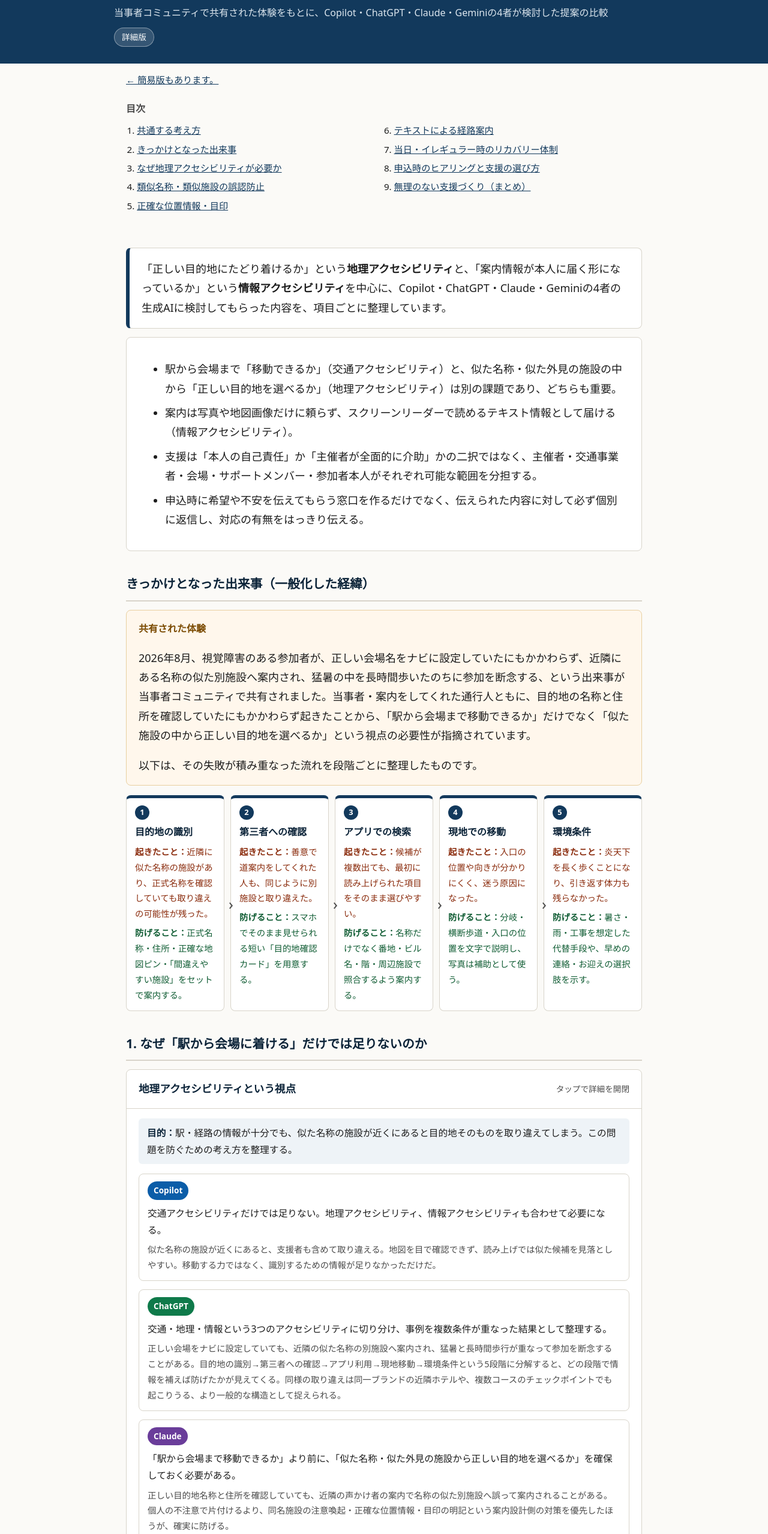
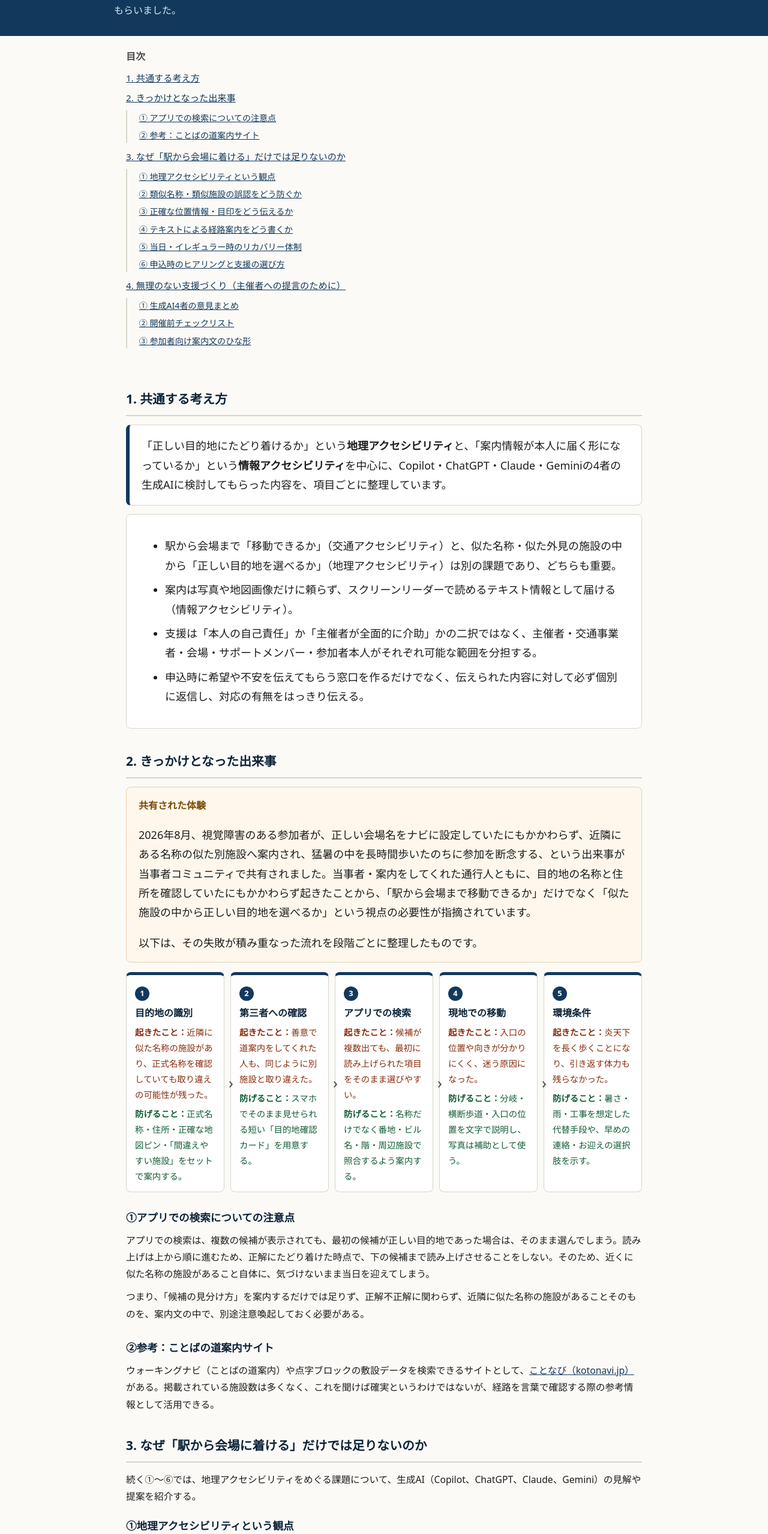
Before and after one commit to calico-blanket/Transportation-Accessibility, a plain HTML site: page detail/index.html in a window 1280 px wide. Shown: the part 102-2660 px from the top of the page at 60% size. Drawn offline with Linux system fonts and the light colour scheme.

Commit message:
Enhance accessibility and structure in index.html
Updated the structure and accessibility information in the HTML document, including navigation and section titles. Improved the clarity of content regarding geographic accessibility for visually impaired participants.

見た目・内容面での主な変更点は次のとおり。

表紙

「詳細版」バッジと「← 簡易版もあります。」のリンクを削除（簡易版は使わないため）
表紙の説明文を「Copilot・ChatGPT・Claude・Geminiの4者が検討した提案の比較」→「4つの生成AI（Copilot・ChatGPT・Claude・Gemini）に対応案を検討してもらいました。」に変更

全体の章立て・目次

全セクションに「1.」「2.」「3.」「4.」の通し番号を付与（以前は番号なし、または「1.〜7.」がバラバラに振られていた）
「2. きっかけとなった出来事」から「（一般化した経緯）」を削除
旧・独立6セクション（1〜6）を「3. なぜ『駅から会場に着ける』だけでは足りないのか」の下にまとめ、①〜⑥のサブ項目として統合
旧「7. 4者の視点をふまえた、無理のない支援づくり」を「4. 無理のない支援づくり（主催者への提言のために）」に変更し、①生成AI4者の意見まとめ／②開催前チェックリスト／③参加者向け案内文のひな形、の3つに整理
目次もこの新しい階層（1〜4、①〜⑥、①〜③）に合わせて再構成

新しく追加した内容

「2.」の中に新項目「①アプリでの検索についての注意点」（アプリ検索で最初の候補を選ぶと、似た名称の施設に気づけないという注意喚起）
「2.」の中に新項目「②参考：ことばの道案内サイト」（kotonavi.jpの紹介）
「3.」の見出し直後に、続く①〜⑥が4者の生成AIの見解であることを説明する一文を追加

```diff
--- a/detail/index.html
+++ b/detail/index.html
@@ -1,6 +1,3 @@
-
-
-Geo detail · HTML
 <!DOCTYPE html>
 <html lang="ja">
 <head>
@@ -46,8 +43,10 @@
   }
   nav.toc{max-width:900px;margin:20px auto 0;padding:0 20px;}
   nav.toc h2{font-size:1rem;margin:0 0 8px;color:var(--text-sub);}
-  nav.toc ol{margin:0;padding-left:1.2em;columns:2;font-size:0.95rem;}
-  nav.toc li{margin-bottom:4px;}
+  nav.toc ol{list-style:none;margin:0;padding-left:0;font-size:0.95rem;}
+  nav.toc li{margin-bottom:6px;}
+  nav.toc ol ol{list-style:none;padding-left:1.4em;margin:6px 0 10px;font-size:0.88rem;color:var(--text-sub);border-left:2px solid var(--border);}
+  nav.toc ol ol li{margin-bottom:4px;}
   main{max-width:900px;margin:0 auto;padding:20px 20px 60px;}
   section{margin-top:36px;}
   .intro-box{background:var(--card-bg);border:1px solid var(--border);border-left:6px solid var(--navy);border-radius:8px;padding:18px 20px;}
@@ -122,7 +121,36 @@
   .template-note{font-size:0.85rem;color:var(--text-sub);margin-top:10px;}
 
   footer{max-width:900px;margin:40px auto 0;padding:20px;font-size:0.9rem;color:var(--text-sub);border-top:1px solid var(--border);}
-  @media print{ details.theme{border:1px solid #999;} }
+  @media print{
+    details.theme{border:1px solid #999;}
+    details.theme > summary .marker{display:none;}
+    nav.toc a{color:#000;text-decoration:none;}
+  }
+
+  /* 構造・可読性・操作性の改善 */
+  :target{scroll-margin-top:1rem;}
+  .subsection-title{font-size:1.1rem;font-weight:700;color:var(--navy-dark);margin:28px 0 10px;line-height:1.6;}
+  #theme1-1.subsection-title,
+  #summary-1.subsection-title{margin-top:20px;}
+
+  @media (max-width:699px){
+    body{font-size:16px;line-height:1.75;}
+    header.page-header{padding:24px 16px 22px;}
+    header.page-header h1{font-size:1.35rem;}
+    nav.toc{padding:0 16px;}
+    nav.toc ol ol{padding-left:1em;}
+    main{padding:14px 16px 48px;}
+    section{margin-top:30px;}
+    .intro-box,.common-list,.case-box,.theme-body,.template-box{padding:14px 16px;}
+    details.theme > summary{padding:14px 16px;align-items:flex-start;}
+    details.theme > summary .marker{white-space:normal;text-align:right;}
+    .template-box dl{grid-template-columns:1fr;gap:2px;}
+    .template-box dd{margin:0 0 10px;}
+  }
+
+  @media (prefers-reduced-motion:reduce){
+    html{scroll-behavior:auto;}
+  }
 
 </style>
 </head>
@@ -133,31 +161,45 @@
 <header class="page-header">
   <div class="inner">
     <h1>視覚障害のある参加者への交通・地理アクセシビリティ対応</h1>
-    <p>当事者コミュニティで共有された体験をもとに、Copilot・ChatGPT・Claude・Geminiの4者が検討した提案の比較</p>
-    <span class="version-tag">詳細版</span>
+    <p>当事者コミュニティで共有された体験をもとに、4つの生成AI（Copilot・ChatGPT・Claude・Gemini）に対応案を検討してもらいました。</p>
   </div>
 </header>
 
-<div class="version-switch"><a href="geo_simple.html">← 簡易版もあります。</a></div>
 
 <nav class="toc" aria-label="目次">
   <h2>目次</h2>
   <ol>
-    <li><a href="#common">共通する考え方</a></li>
-    <li><a href="#case">きっかけとなった出来事</a></li>
-    <li><a href="#theme1">なぜ地理アクセシビリティが必要か</a></li>
-    <li><a href="#theme2">類似名称・類似施設の誤認防止</a></li>
-    <li><a href="#theme3">正確な位置情報・目印</a></li>
-    <li><a href="#theme4">テキストによる経路案内</a></li>
-    <li><a href="#theme5">当日・イレギュラー時のリカバリー体制</a></li>
-    <li><a href="#theme6">申込時のヒアリングと支援の選び方</a></li>
-    <li><a href="#summary">無理のない支援づくり（まとめ）</a></li>
+    <li><a href="#common">1. 共通する考え方</a></li>
+    <li><a href="#case">2. きっかけとなった出来事</a>
+      <ol>
+        <li><a href="#app-search-note">① アプリでの検索についての注意点</a></li>
+        <li><a href="#kotonavi-ref">② 参考：ことばの道案内サイト</a></li>
+      </ol>
+    </li>
+    <li><a href="#theme1">3. なぜ「駅から会場に着ける」だけでは足りないのか</a>
+      <ol>
+        <li><a href="#theme1-1">① 地理アクセシビリティという観点</a></li>
+        <li><a href="#theme2">② 類似名称・類似施設の誤認をどう防ぐか</a></li>
+        <li><a href="#theme3">③ 正確な位置情報・目印をどう伝えるか</a></li>
+        <li><a href="#theme4">④ テキストによる経路案内をどう書くか</a></li>
+        <li><a href="#theme5">⑤ 当日・イレギュラー時のリカバリー体制</a></li>
+        <li><a href="#theme6">⑥ 申込時のヒアリングと支援の選び方</a></li>
+      </ol>
+    </li>
+    <li><a href="#summary">4. 無理のない支援づくり（主催者への提言のために）</a>
+      <ol>
+        <li><a href="#summary-1">① 生成AI4者の意見まとめ</a></li>
+        <li><a href="#summary-2">② 開催前チェックリスト</a></li>
+        <li><a href="#summary-3">③ 参加者向け案内文のひな形</a></li>
+      </ol>
+    </li>
   </ol>
 </nav>
 
 <main id="main-content">
 
-  <section id="common">
+  <section id="common" aria-labelledby="common-title">
+    <h2 class="section-title" id="common-title">1. 共通する考え方</h2>
     <div class="intro-box">
       <p>「正しい目的地にたどり着けるか」という<strong>地理アクセシビリティ</strong>と、「案内情報が本人に届く形になっているか」という<strong>情報アクセシビリティ</strong>を中心に、Copilot・ChatGPT・Claude・Geminiの4者の生成AIに検討してもらった内容を、項目ごとに整理しています。</p>
     </div>
@@ -171,8 +213,8 @@
     </div>
   </section>
 
-  <section id="case">
-    <h2 class="section-title">きっかけとなった出来事（一般化した経緯）</h2>
+  <section id="case" aria-labelledby="case-title">
+    <h2 class="section-title" id="case-title">2. きっかけとなった出来事</h2>
     <div class="case-box">
       <h3>共有された体験</h3>
       <p>2026年8月、視覚障害のある参加者が、正しい会場名をナビに設定していたにもかかわらず、近隣にある名称の似た別施設へ案内され、猛暑の中を長時間歩いたのちに参加を断念する、という出来事が当事者コミュニティで共有されました。当事者・案内をしてくれた通行人ともに、目的地の名称と住所を確認していたにもかかわらず起きたことから、「駅から会場まで移動できるか」だけでなく「似た施設の中から正しい目的地を選べるか」という視点の必要性が指摘されています。</p>
@@ -210,10 +252,27 @@
         <p class="fix">暑さ・雨・工事を想定した代替手段や、早めの連絡・お迎えの選択肢を示す。</p>
       </div>
     </div>
+
+    <h3 id="app-search-note" class="subsection-title">①アプリでの検索についての注意点</h3>
+    <p style="margin:0 0 10px;font-size:0.98rem;color:var(--text);">
+      アプリでの検索は、複数の候補が表示されても、最初の候補が正しい目的地であった場合は、そのまま選んでしまう。読み上げは上から順に進むため、正解にたどり着けた時点で、下の候補まで読み上げさせることをしない。そのため、近くに似た名称の施設があること自体に、気づけないまま当日を迎えてしまう。
+    </p>
+    <p style="margin:0;font-size:0.98rem;color:var(--text);">
+      つまり、「候補の見分け方」を案内するだけでは足りず、正解不正解に関わらず、近隣に似た名称の施設があることそのものを、案内文の中で、別途注意喚起しておく必要がある。
+    </p>
+
+    <h3 id="kotonavi-ref" class="subsection-title">②参考：ことばの道案内サイト</h3>
+    <p style="margin:0;font-size:0.98rem;color:var(--text);">
+      ウォーキングナビ（ことばの道案内）や点字ブロックの敷設データを検索できるサイトとして、<a href="https://www.kotonavi.jp" target="_blank" rel="noopener noreferrer" aria-label="ことなび（外部サイト、新しいタブで開きます）">ことなび（kotonavi.jp）</a>がある。掲載されている施設数は多くなく、これを聞けば確実というわけではないが、経路を言葉で確認する際の参考情報として活用できる。
+    </p>
   </section>
 
-  <section id="theme1">
-    <h2 class="section-title">1. なぜ「駅から会場に着ける」だけでは足りないのか</h2>
+  <section id="theme1" aria-labelledby="theme1-title">
+    <h2 class="section-title" id="theme1-title">3. なぜ「駅から会場に着ける」だけでは足りないのか</h2>
+    <p style="margin:0 0 20px;font-size:0.98rem;color:var(--text);">
+      続く①〜⑥では、地理アクセシビリティをめぐる課題について、生成AI（Copilot、ChatGPT、Claude、Gemini）の見解や提案を紹介する。
+    </p>
+    <h3 id="theme1-1" class="subsection-title">①地理アクセシビリティという観点</h3>
     <details class="theme" open>
       <summary>地理アクセシビリティという視点<span class="marker">タップで詳細を開閉</span></summary>
       <div class="theme-body">
@@ -242,10 +301,7 @@
         </div>
       </div>
     </details>
-  </section>
-
-  <section id="theme2">
-    <h2 class="section-title">2. 類似名称・類似施設の誤認をどう防ぐか</h2>
+  <h3 id="theme2" class="subsection-title">②類似名称・類似施設の誤認をどう防ぐか</h3>
     <details class="theme">
       <summary>誤認防止策の具体的な工夫<span class="marker">タップで詳細を開閉</span></summary>
       <div class="theme-body">
@@ -274,10 +330,7 @@
         </div>
       </div>
     </details>
-  </section>
-
-  <section id="theme3">
-    <h2 class="section-title">3. 正確な位置情報・目印をどう伝えるか</h2>
+  <h3 id="theme3" class="subsection-title">③正確な位置情報・目印をどう伝えるか</h3>
     <details class="theme">
       <summary>地図ピン・ランドマークの伝え方<span class="marker">タップで詳細を開閉</span></summary>
       <div class="theme-body">
@@ -306,10 +359,7 @@
         </div>
       </div>
     </details>
-  </section>
-
-  <section id="theme4">
-    <h2 class="section-title">4. テキストによる経路案内をどう書くか</h2>
+  <h3 id="theme4" class="subsection-title">④テキストによる経路案内をどう書くか</h3>
     <details class="theme">
       <summary>経路案内の文章化<span class="marker">タップで詳細を開閉</span></summary>
       <div class="theme-body">
@@ -338,10 +388,7 @@
         </div>
       </div>
     </details>
-  </section>
-
-  <section id="theme5">
-    <h2 class="section-title">5. 当日・イレギュラー時のリカバリー体制</h2>
+  <h3 id="theme5" class="subsection-title">⑤当日・イレギュラー時のリカバリー体制</h3>
     <details class="theme">
       <summary>迷ったとき・悪天候時の対応<span class="marker">タップで詳細を開閉</span></summary>
       <div class="theme-body">
@@ -370,10 +417,7 @@
         </div>
       </div>
     </details>
-  </section>
-
-  <section id="theme6">
-    <h2 class="section-title">6. 申込時のヒアリングと支援の選び方</h2>
+  <h3 id="theme6" class="subsection-title">⑥申込時のヒアリングと支援の選び方</h3>
     <details class="theme">
       <summary>聞き方・返し方の工夫<span class="marker">タップで詳細を開閉</span></summary>
       <div class="theme-body">
@@ -404,8 +448,9 @@
     </details>
   </section>
 
-  <section id="summary">
-    <h2 class="section-title">7. 4者の視点をふまえた、無理のない支援づくり</h2>
+  <section id="summary" aria-labelledby="summary-title">
+    <h2 class="section-title" id="summary-title">4. 無理のない支援づくり（主催者への提言のために）</h2>
+    <h3 id="summary-1" class="subsection-title">①生成AI4者の意見まとめ</h3>
     <div class="intro-box">
       <p>ここまでの内容は、対策として「すべて実施すべきこと」ではありません。人員や時間には限りがあるため、できることを積み上げていくための参考としてください。</p>
     </div>
@@ -427,7 +472,7 @@
         <div><h3>希望する人への人的支援</h3><p>駅前でのお迎えや同行を、希望者向けの予約制で用意する。全員に一律で提供するのではなく、必要な人が選べる形にする。</p></div>
       </div>
     </div>
-    <h3 style="margin-top:28px;font-size:1.1rem;color:var(--navy-dark);">開催前チェックリスト</h3>
+    <h3 id="summary-2" class="subsection-title">②開催前チェックリスト</h3>
     <p style="font-size:0.95rem;color:var(--text-sub);margin-top:4px;">項目を増やしすぎると運用が続かないため、優先度別に絞っています。「必須」の5つだけでも、取り違えや当日の孤立はかなり防げます。</p>
     <div class="priority-block">
       <span class="priority-head must">必須（ここだけは）</span>
@@ -456,7 +501,7 @@
         <li>会場の受付・警備員に、当日の来場予定を事前連絡した</li>
       </ul>
     </div>
-    <h3 style="margin-top:28px;font-size:1.1rem;color:var(--navy-dark);">参加者向け案内文のひな形</h3>
+    <h3 id="summary-3" class="subsection-title">③参加者向け案内文のひな形</h3>
     <p style="font-size:0.95rem;color:var(--text-sub);margin-top:4px;">空欄を埋めるだけで、必須項目を満たした案内文になります。埋められない項目があれば、それが次に調べるべきことです。</p>
     <div class="template-box" style="margin-top:12px;">
       <dl>
@@ -478,6 +523,7 @@
 
 <footer>
   <p>本資料は、Copilot・ChatGPT・Claude・Geminiの4者による提案をもとに、共有・説明用に項目を再整理したものです。内容の一部は、当事者コミュニティ（LINEオープンチャット）で共有された体験をもとにしています。</p>
+  <p>作成日時：2026年9月5日</p>
 </footer>
 
 </body>
```
